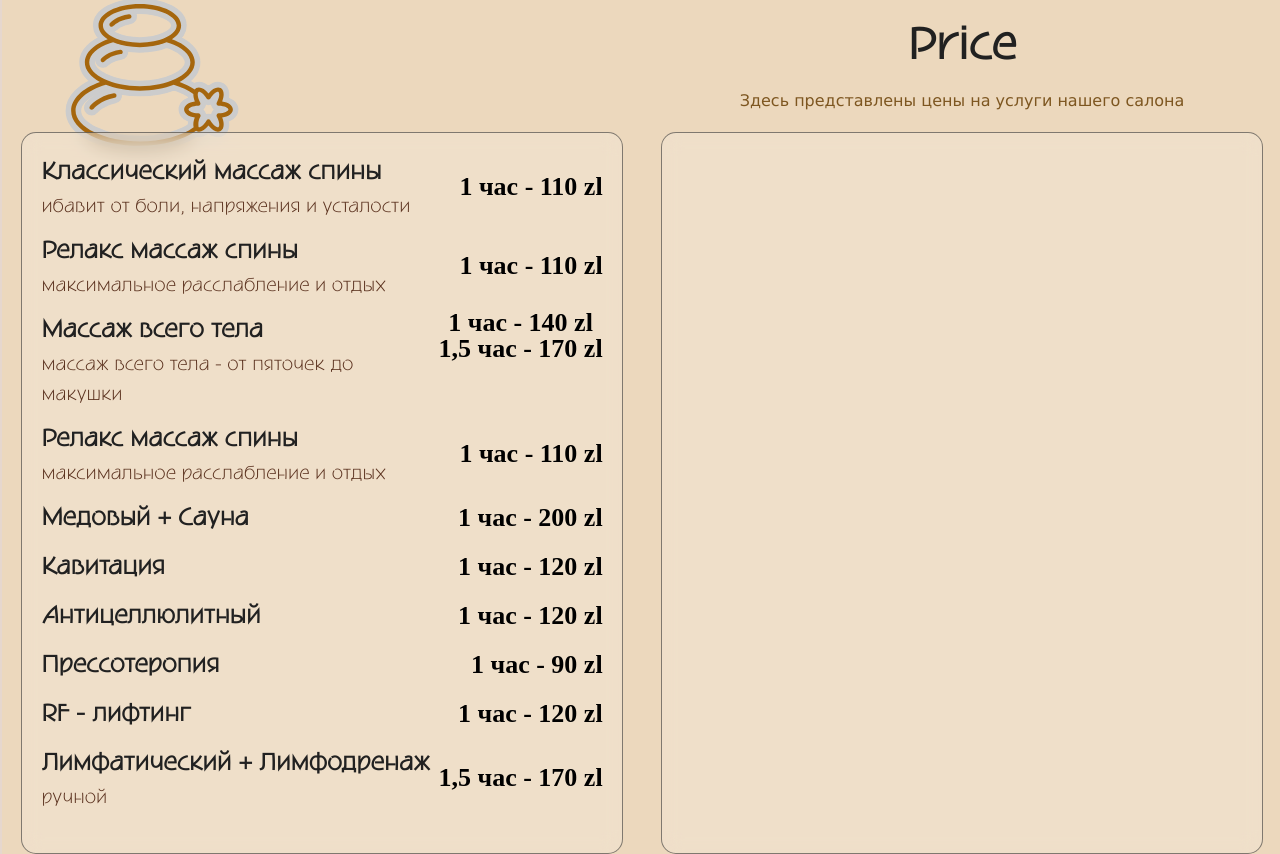
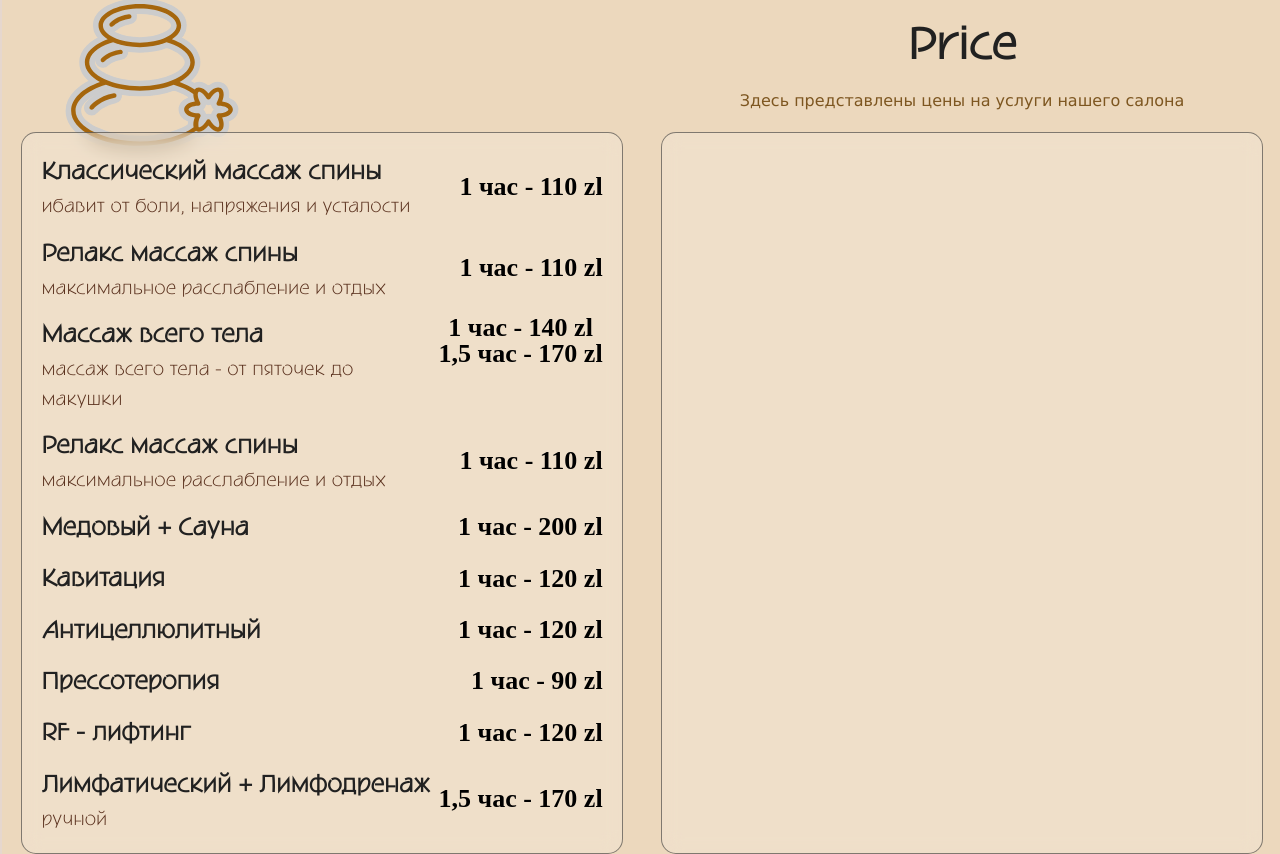
Before and after one commit to AndreiOrdzich/ProBody, a plain HTML site: page index.html in a window 1280 px wide. Shown: the part 5037-5891 px from the top of the page. Drawn offline with Linux system fonts and the light colour scheme.

Commit message:
fix: margin section price

```diff
--- a/style.css
+++ b/style.css
@@ -652,6 +652,7 @@ content: "";
     border: 1px solid rgba(43, 43, 43, 0.568);
     padding: 1%;
     margin: 1%;
+    justify-content: space-between;
 
 }
 .price-cards-content-subwrapper{
@@ -659,7 +660,7 @@ content: "";
     flex-wrap: wrap;
     flex-direction: row;
    justify-content: space-between;
-    margin-bottom: 10px;
+
 
 }
 .prise-card-content-subcontent{
```
